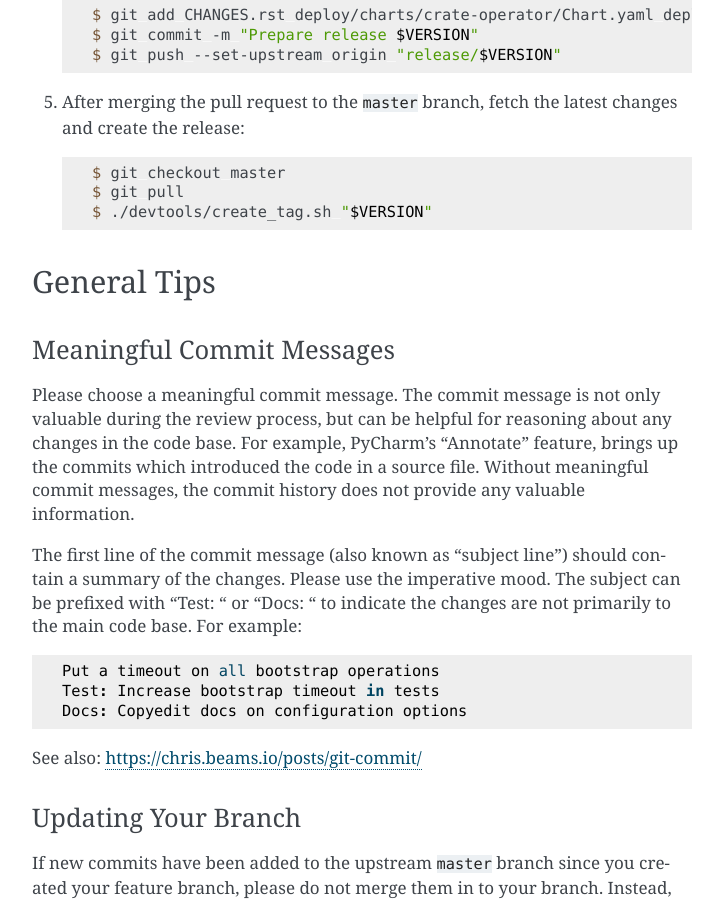
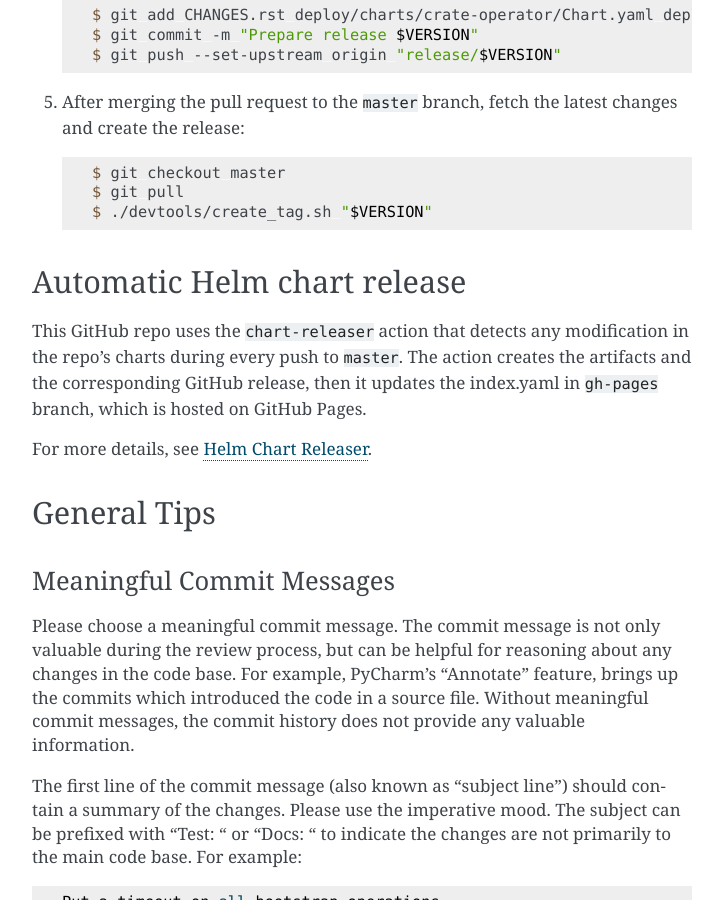
Before and after one commit to crate/crate-operator, a Sphinx documentation site: the page built from docs/source/development.rst, in a window 1280 px wide and 900 px high, scrolled down 4397 px. Shown: the whole window, without its empty margins (388-1111 px from the left). Built offline with Sphinx 7.4.7, drawn with Linux system fonts in a browser that asks for light colours; pages that are not in the unit, such as notebooks, are missing from menus; some of the changed text lies outside the part shown.

Commit message:
update readme and doc

```diff
--- a/CHANGES.rst
+++ b/CHANGES.rst
@@ -8,6 +8,8 @@ Unreleased
 * Added support for parallel testing, which greatly reduces test runtime.
 
 * Change AWS Loadbalancer to type NLB instead of CLASSIC.
+
+* Added Helm Chart and ``Helm Chart Releaser`` GitHub action.
 
 2.14.0 (2022-09-13)
 -------------------
--- a/docs/source/development.rst
+++ b/docs/source/development.rst
@@ -249,6 +249,20 @@ For the following steps we assume the next version is going to be ``$VERSION``.
       $ ./devtools/create_tag.sh "$VERSION"
 
 
+Automatic Helm chart release
+----------------------------
+
+This GitHub repo uses the ``chart-releaser`` action that detects any
+modification in the repo's charts during every push to ``master``.
+The action creates the artifacts and the corresponding GitHub release, then
+it updates the index.yaml in ``gh-pages`` branch, which is hosted on GitHub Pages.
+
+For more details, see `Helm Chart Releaser`_.
+
+
+.. _Helm Chart Releaser: https://github.com/marketplace/actions/helm-chart-releaser
+
+
 General Tips
 ------------
 
```
Also changed, not shown: deploy/charts/crate-operator-crds/README.md, deploy/charts/crate-operator/README.md.
